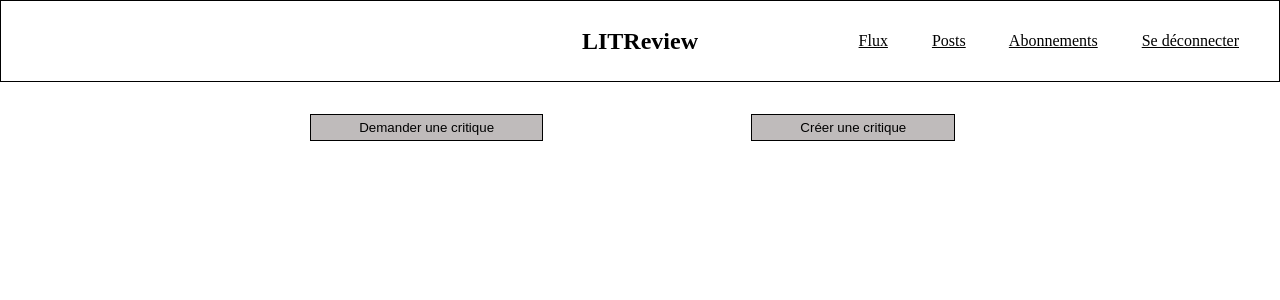
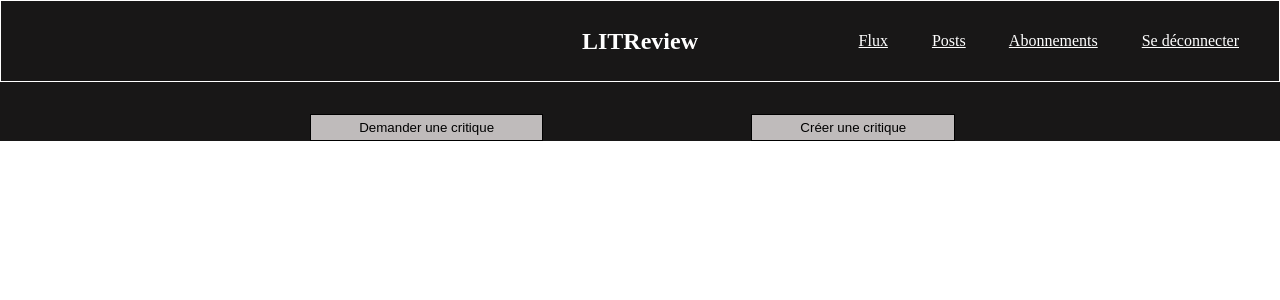
Before and after one commit to KomaedaN/LITReview, a Django app: page /feed/ in a window 1280 px wide. Shown: the top 300 px of the page. Run offline with Django 3.2, Linux system fonts and the light colour scheme; the visitor is signed in with stand-in values (Sample User, id 1); data that the repository does not hold is empty.

Commit message:
Update css

```diff
--- a/static/styles.css
+++ b/static/styles.css
@@ -20,11 +20,13 @@ input {
     height: 5em;
     align-items: center;
     border: 0.1rem solid;
+    background-color: #181717;
+    color: white;
 }
 
 .nav-margin-right {
     margin-right: 2.5rem;
-    color: black;
+    color: white;
 }
 
 .login {
@@ -49,6 +51,7 @@ input {
     display: grid;
     grid-template-columns: 1fr 4fr 1fr;
     word-break: break-word;
+    background: #181717;
 }
 
 .home_review {
@@ -57,6 +60,8 @@ input {
     padding-left: 1rem;
     padding-right: 1rem;
     margin-bottom: 1rem;
+    border-radius: 5px;
+    color: white;
 }
 
 .home_review_ticket_create{
@@ -138,7 +143,7 @@ input {
 
 .link_decoration {
     text-decoration: none;
-    color: black;
+    color: white;
 }
 
 .ticket_title {
@@ -212,6 +217,7 @@ input {
     padding-right: 1rem;
     padding-bottom: 1rem;
     margin-bottom: 0.8rem;
+
 }
 
 .create_review_content_ticket {
```
